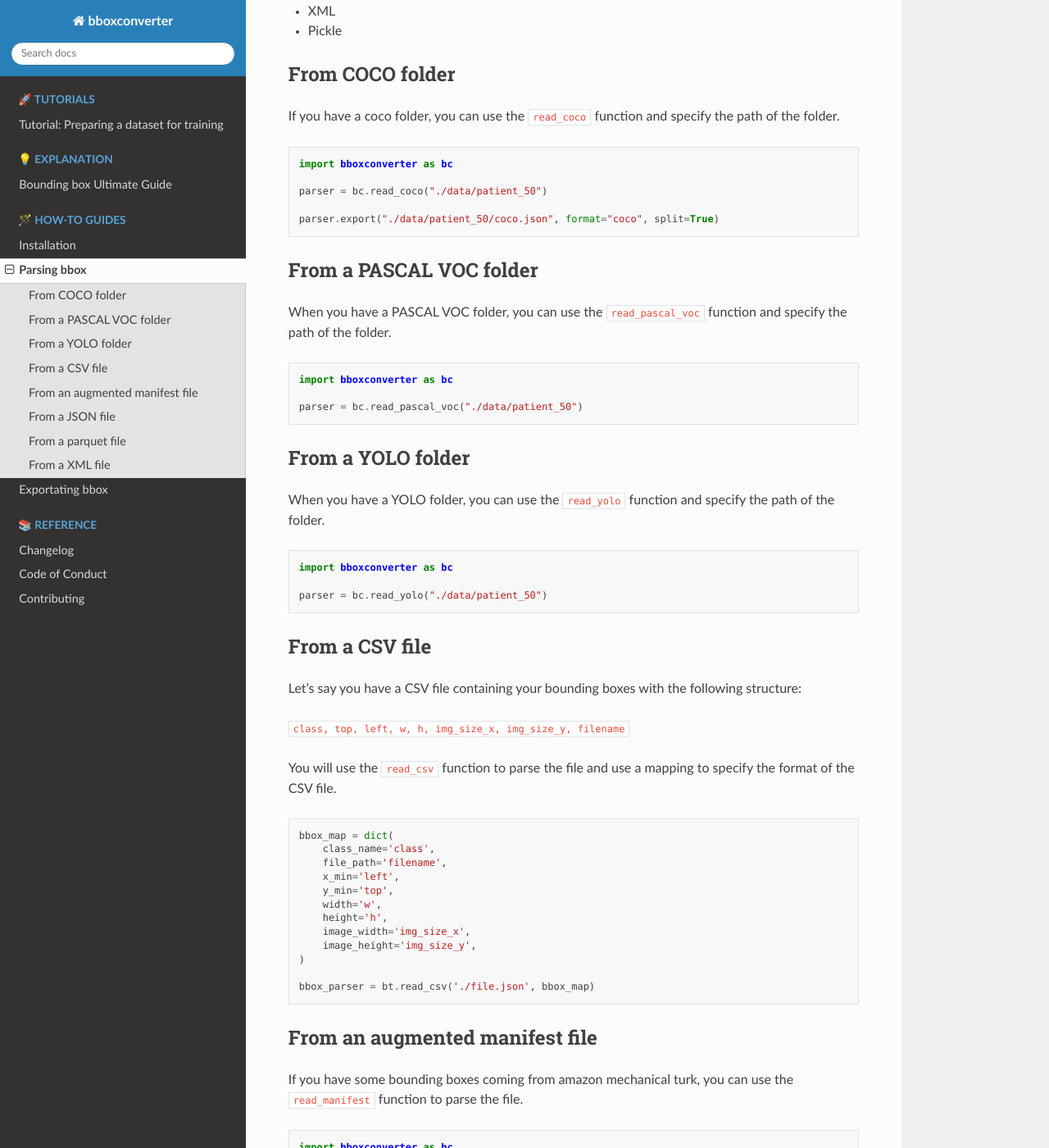
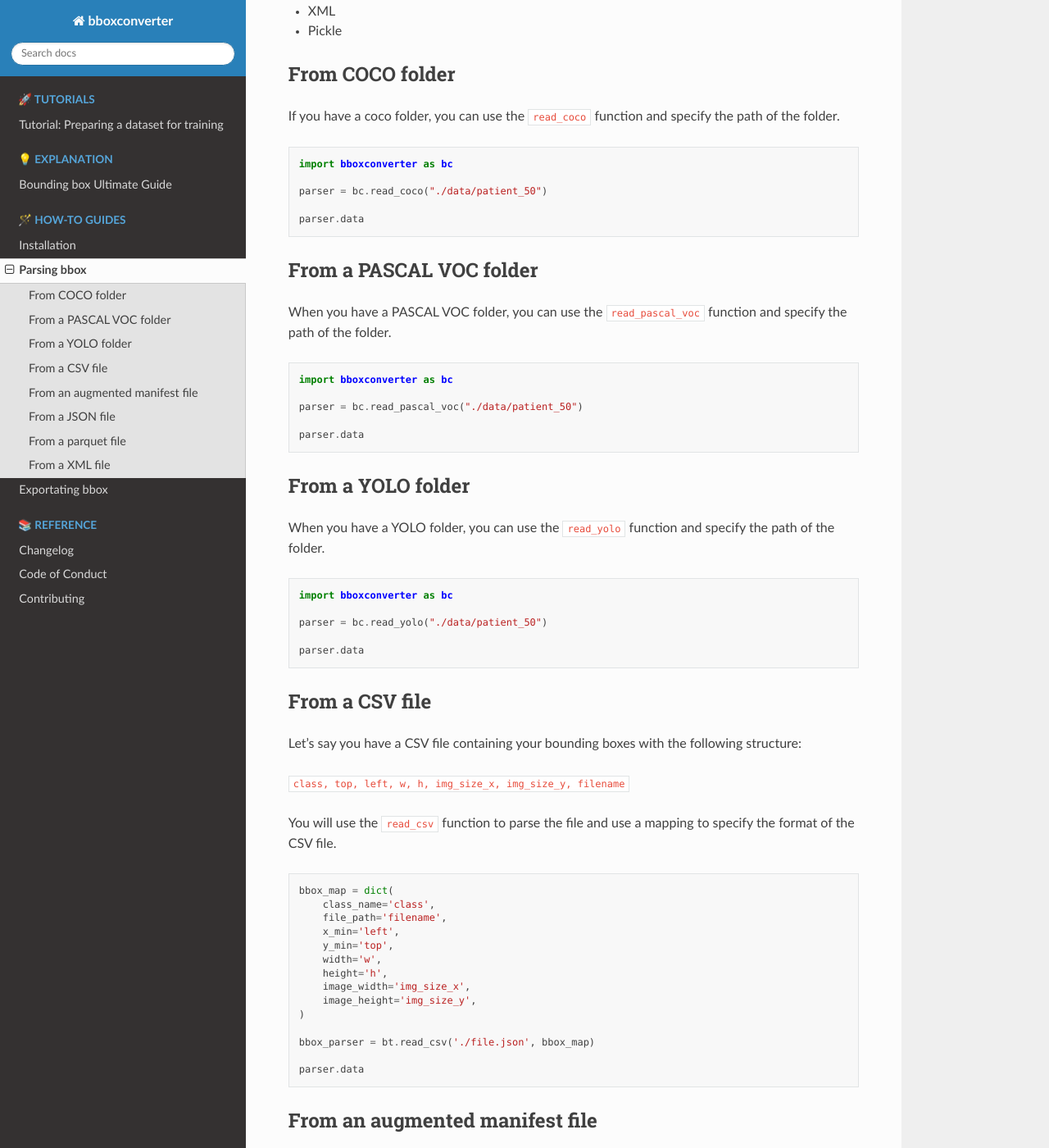
Before and after one commit to ODAncona/bboxconverter, a Sphinx documentation site: the page built from docs/guides/parse_bbox.md, in a window 1280 px wide and 1400 px high, scrolled down 542 px. Shown: the whole window at 82% size. Built offline with Sphinx 7.4.7 and the Read the Docs theme 2.0.0, drawn with Linux system fonts in a browser that asks for light colours; pages that are not in the unit, such as notebooks, are missing from menus.

Commit message:
print data in doc

````diff
--- a/docs/guides/parse_bbox.md
+++ b/docs/guides/parse_bbox.md
@@ -26,7 +26,7 @@ import bboxconverter as bc
 
 parser = bc.read_coco("./data/patient_50")
 
-parser.export("./data/patient_50/coco.json", format="coco", split=True)
+parser.data
 ```
 
 ## From a PASCAL VOC folder
@@ -37,6 +37,8 @@ When you have a PASCAL VOC folder, you can use the `read_pascal_voc` function an
 import bboxconverter as bc
 
 parser = bc.read_pascal_voc("./data/patient_50")
+
+parser.data
 ```
 
 ## From a YOLO folder
@@ -47,6 +49,8 @@ When you have a YOLO folder, you can use the `read_yolo` function and specify th
 import bboxconverter as bc
 
 parser = bc.read_yolo("./data/patient_50")
+
+parser.data
 ```
 
 ## From a CSV file
@@ -70,6 +74,8 @@ bbox_map = dict(
 )
 
 bbox_parser = bt.read_csv('./file.json', bbox_map)
+
+parser.data
 ```
 
 ## From an augmented manifest file
@@ -90,6 +96,8 @@ config = {
 
 # Read the input file
 parser = bc.read_manifest(input_path2, configuration=config)
+
+parser.data
 ```
 
 ## From a JSON file
````
